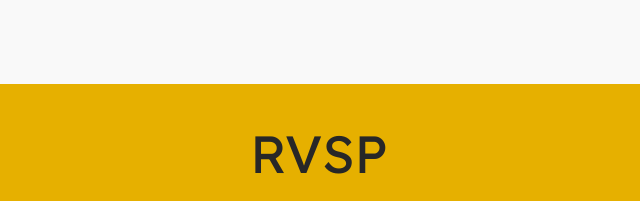
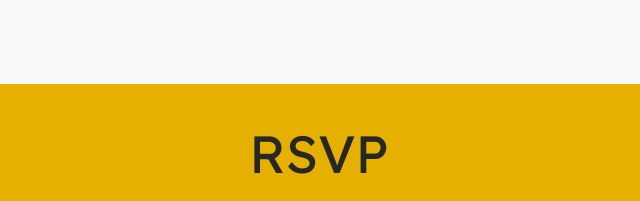
Before and after one commit to pillow2-dev/john-n-jill-wedding, a plain HTML site: page index.html in a window 1280 px wide. Shown: the part 2840-3041 px from the top of the page, 321-961 px from the left. Drawn offline with Linux system fonts and the light colour scheme; grey boxes are pictures that could not be loaded; a script that the page names is missing.

Commit message:
Updated rvsp to rsvp index.html

```diff
--- a/index.html
+++ b/index.html
@@ -3364,7 +3364,7 @@
         </div>
 
         <div
-          id="RVSP"
+          id="RSVP"
           class="wp-block-group has-base-color has-custom-gold-background-color has-text-color has-background has-link-color wp-elements-d58b23fec4b1c1b430895f9aac4e7ab3 has-global-padding is-layout-constrained wp-container-core-group-is-layout-16 wp-block-group-is-layout-constrained"
           style="
             padding-top: var(--wp--preset--spacing--30);
@@ -3377,12 +3377,11 @@
             class="wp-block-heading has-text-align-center is-style-default has-base-color has-text-color has-link-color has-lexend-font-family wp-elements-59b0c1648e70734ca06eb6e5ab3133e6"
             style="padding-right: 0; padding-left: 0"
           >
-            RVSP
+            RSVP
           </h2>
 
           <div class="rvsp-parent">
             <iframe
-              id="rvsp_form"
               data-tally-src="https://tally.so/embed/w2xyRp?alignLeft=1&hideTitle=1&transparentBackground=1&dynamicHeight=1"
               loading="lazy"
               width="100%"
```
